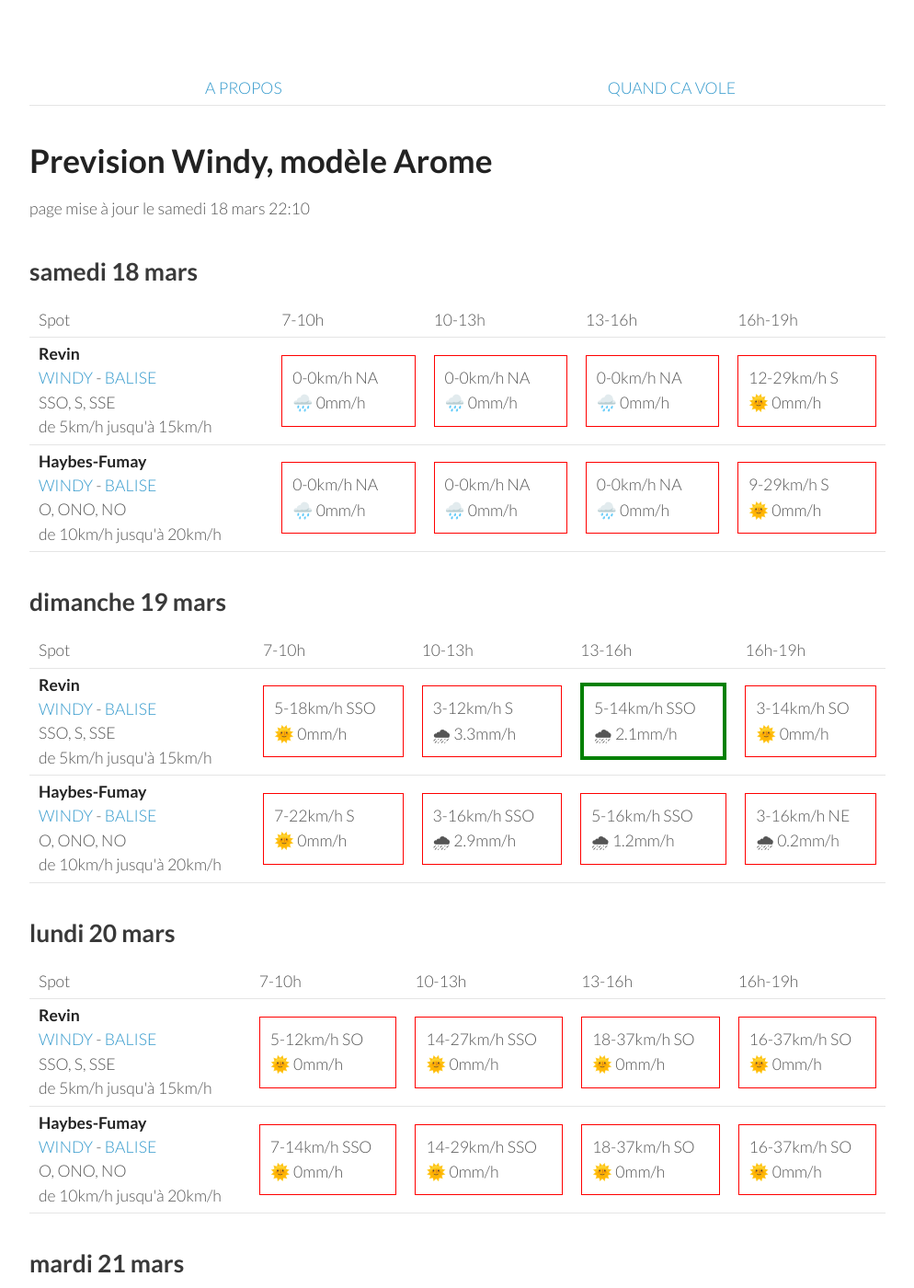
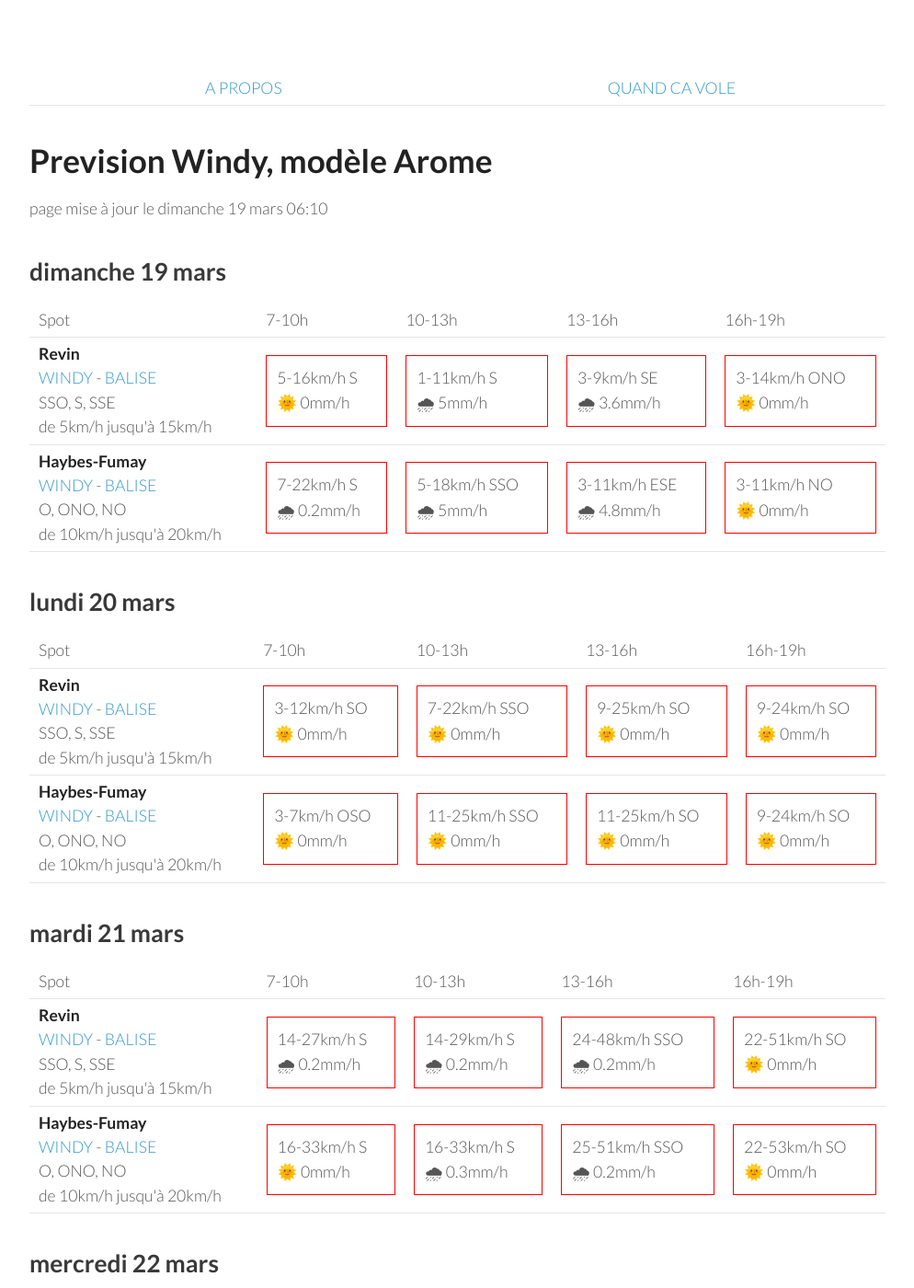
Before and after one commit to parapente-dans-le-nord/parapente-dans-le-nord.github.io, a Jekyll site: the page built from ardennes.markdown, in a window 1280 px wide and 1400 px high. Shown: the whole window at 92% size, without its empty margins (26-1020 px from the left). Built offline with Jekyll 4.4.1, drawn with Linux system fonts in a browser that asks for light colours; some of the changed text lies outside the part shown.

Commit message:
update index.markdown

```diff
--- a/ardennes.markdown
+++ b/ardennes.markdown
@@ -7,42 +7,8 @@ title:  "Tous les spots"
 {: .links}
 
 # Prevision Windy, modèle Arome
-page mise à jour le samedi 18 mars 22:10
+page mise à jour le dimanche 19 mars 06:10
 
-## samedi 18 mars
-
-{::nomarkdown}
-<table>
-  <tbody>
-    <tr>
-      <td>Spot</td>
-      <td>7-10h</td>
-      <td>10-13h</td>
-      <td>13-16h</td>
-      <td>16h-19h</td>
-    </tr>
-<tr>
-        <td><strong>Revin</strong><br><a href="https://windy.com/49.948/4.625?49.543,4.625,8">WINDY</a> - <span class=""><a href="http://www.balisemeteo.com/balise.php?idBalise=5019">BALISE</a> </span><br> <span class="vent-favorable">SSO, S, SSE</span><br><span class="force-vent">de 5km/h jusqu'à 15km/h</span> </td>
-
-            <td><div class="not-flyable"><p>0-0km/h NA</p><p>🌧️ 0mm/h</p></div></td>
-            <td><div class="not-flyable"><p>0-0km/h NA</p><p>🌧️ 0mm/h</p></div></td>
-            <td><div class="not-flyable"><p>0-0km/h NA</p><p>🌧️ 0mm/h</p></div></td>
-            <td><div class="not-flyable"><p>12-29km/h S</p><p>🌞 0mm/h</p></div></td>
-
-    </tr>
-<tr>
-        <td><strong>Haybes-Fumay</strong><br><a href="https://windy.com/49.998/4.715?49.913,4.738,10">WINDY</a> - <span class=""><a href="http://www.balisemeteo.com/balise.php?idBalise=104">BALISE</a> </span><br> <span class="vent-favorable">O, ONO, NO</span><br><span class="force-vent">de 10km/h jusqu'à 20km/h</span> </td>
-
-            <td><div class="not-flyable"><p>0-0km/h NA</p><p>🌧️ 0mm/h</p></div></td>
-            <td><div class="not-flyable"><p>0-0km/h NA</p><p>🌧️ 0mm/h</p></div></td>
-            <td><div class="not-flyable"><p>0-0km/h NA</p><p>🌧️ 0mm/h</p></div></td>
-            <td><div class="not-flyable"><p>9-29km/h S</p><p>🌞 0mm/h</p></div></td>
-
-    </tr>
-
-</tbody>
-</table>
-{:/}
 ## dimanche 19 mars
 
 {::nomarkdown}
@@ -58,20 +24,20 @@ page mise à jour le samedi 18 mars 22:10
 <tr>
         <td><strong>Revin</strong><br><a href="https://windy.com/49.948/4.625?49.543,4.625,8">WINDY</a> - <span class=""><a href="http://www.balisemeteo.com/balise.php?idBalise=5019">BALISE</a> </span><br> <span class="vent-favorable">SSO, S, SSE</span><br><span class="force-vent">de 5km/h jusqu'à 15km/h</span> </td>
 
-            <td><div class="not-flyable"><p>5-18km/h SSO</p><p>🌞 0mm/h</p></div></td>
-            <td><div class="not-flyable"><p>3-12km/h S</p><p>🌧 3.3mm/h</p></div></td>
-            <td><div class="flyable"><p>5-14km/h SSO</p><p>🌧 2.1mm/h</p></div></td>
-            <td><div class="not-flyable"><p>3-14km/h SO</p><p>🌞 0mm/h</p></div></td>
+            <td><div class="not-flyable"><p>5-16km/h S</p><p>🌞 0mm/h</p></div></td>
+            <td><div class="not-flyable"><p>1-11km/h S</p><p>🌧 5mm/h</p></div></td>
+            <td><div class="not-flyable"><p>3-9km/h SE</p><p>🌧 3.6mm/h</p></div></td>
+            <td><div class="not-flyable"><p>3-14km/h ONO</p><p>🌞 0mm/h</p></div></td>
 
 
     </tr>
 <tr>
         <td><strong>Haybes-Fumay</strong><br><a href="https://windy.com/49.998/4.715?49.913,4.738,10">WINDY</a> - <span class=""><a href="http://www.balisemeteo.com/balise.php?idBalise=104">BALISE</a> </span><br> <span class="vent-favorable">O, ONO, NO</span><br><span class="force-vent">de 10km/h jusqu'à 20km/h</span> </td>
 
-            <td><div class="not-flyable"><p>7-22km/h S</p><p>🌞 0mm/h</p></div></td>
-            <td><div class="not-flyable"><p>3-16km/h SSO</p><p>🌧 2.9mm/h</p></div></td>
-            <td><div class="not-flyable"><p>5-16km/h SSO</p><p>🌧 1.2mm/h</p></div></td>
-            <td><div class="not-flyable"><p>3-16km/h NE</p><p>🌧 0.2mm/h</p></div></td>
+            <td><div class="not-flyable"><p>7-22km/h S</p><p>🌧 0.2mm/h</p></div></td>
+            <td><div class="not-flyable"><p>5-18km/h SSO</p><p>🌧 5mm/h</p></div></td>
+            <td><div class="not-flyable"><p>3-11km/h ESE</p><p>🌧 4.8mm/h</p></div></td>
+            <td><div class="not-flyable"><p>3-11km/h NO</p><p>🌞 0mm/h</p></div></td>
 
 
     </tr>
@@ -94,20 +60,20 @@ page mise à jour le samedi 18 mars 22:10
 <tr>
         <td><strong>Revin</strong><br><a href="https://windy.com/49.948/4.625?49.543,4.625,8">WINDY</a> - <span class=""><a href="http://www.balisemeteo.com/balise.php?idBalise=5019">BALISE</a> </span><br> <span class="vent-favorable">SSO, S, SSE</span><br><span class="force-vent">de 5km/h jusqu'à 15km/h</span> </td>
 
-            <td><div class="not-flyable"><p>5-12km/h SO</p><p>🌞 0mm/h</p></div></td>
-            <td><div class="not-flyable"><p>14-27km/h SSO</p><p>🌞 0mm/h</p></div></td>
-            <td><div class="not-flyable"><p>18-37km/h SO</p><p>🌞 0mm/h</p></div></td>
-            <td><div class="not-flyable"><p>16-37km/h SO</p><p>🌞 0mm/h</p></div></td>
+            <td><div class="not-flyable"><p>3-12km/h SO</p><p>🌞 0mm/h</p></div></td>
+            <td><div class="not-flyable"><p>7-22km/h SSO</p><p>🌞 0mm/h</p></div></td>
+            <td><div class="not-flyable"><p>9-25km/h SO</p><p>🌞 0mm/h</p></div></td>
+            <td><div class="not-flyable"><p>9-24km/h SO</p><p>🌞 0mm/h</p></div></td>
 
 
     </tr>
 <tr>
         <td><strong>Haybes-Fumay</strong><br><a href="https://windy.com/49.998/4.715?49.913,4.738,10">WINDY</a> - <span class=""><a href="http://www.balisemeteo.com/balise.php?idBalise=104">BALISE</a> </span><br> <span class="vent-favorable">O, ONO, NO</span><br><span class="force-vent">de 10km/h jusqu'à 20km/h</span> </td>
 
-            <td><div class="not-flyable"><p>7-14km/h SSO</p><p>🌞 0mm/h</p></div></td>
-            <td><div class="not-flyable"><p>14-29km/h SSO</p><p>🌞 0mm/h</p></div></td>
-            <td><div class="not-flyable"><p>18-37km/h SO</p><p>🌞 0mm/h</p></div></td>
-            <td><div class="not-flyable"><p>16-37km/h SO</p><p>🌞 0mm/h</p></div></td>
+            <td><div class="not-flyable"><p>3-7km/h OSO</p><p>🌞 0mm/h</p></div></td>
+            <td><div class="not-flyable"><p>11-25km/h SSO</p><p>🌞 0mm/h</p></div></td>
+            <td><div class="not-flyable"><p>11-25km/h SO</p><p>🌞 0mm/h</p></div></td>
+            <td><div class="not-flyable"><p>9-24km/h SO</p><p>🌞 0mm/h</p></div></td>
 
 
     </tr>
@@ -130,20 +96,20 @@ page mise à jour le samedi 18 mars 22:10
 <tr>
         <td><strong>Revin</strong><br><a href="https://windy.com/49.948/4.625?49.543,4.625,8">WINDY</a> - <span class=""><a href="http://www.balisemeteo.com/balise.php?idBalise=5019">BALISE</a> </span><br> <span class="vent-favorable">SSO, S, SSE</span><br><span class="force-vent">de 5km/h jusqu'à 15km/h</span> </td>
 
-            <td><div class="not-flyable"><p>14-27km/h S</p><p>🌞 0mm/h</p></div></td>
-            <td><div class="not-flyable"><p>14-31km/h S</p><p>🌞 0mm/h</p></div></td>
-            <td><div class="not-flyable"><p>25-50km/h SSO</p><p>🌞 0mm/h</p></div></td>
-            <td><div class="not-flyable"><p>24-51km/h SO</p><p>🌞 0mm/h</p></div></td>
+            <td><div class="not-flyable"><p>14-27km/h S</p><p>🌧 0.2mm/h</p></div></td>
+            <td><div class="not-flyable"><p>14-29km/h S</p><p>🌧 0.2mm/h</p></div></td>
+            <td><div class="not-flyable"><p>24-48km/h SSO</p><p>🌧 0.2mm/h</p></div></td>
+            <td><div class="not-flyable"><p>22-51km/h SO</p><p>🌞 0mm/h</p></div></td>
 
 
     </tr>
 <tr>
         <td><strong>Haybes-Fumay</strong><br><a href="https://windy.com/49.998/4.715?49.913,4.738,10">WINDY</a> - <span class=""><a href="http://www.balisemeteo.com/balise.php?idBalise=104">BALISE</a> </span><br> <span class="vent-favorable">O, ONO, NO</span><br><span class="force-vent">de 10km/h jusqu'à 20km/h</span> </td>
 
-            <td><div class="not-flyable"><p>16-31km/h S</p><p>🌞 0mm/h</p></div></td>
-            <td><div class="not-flyable"><p>16-33km/h S</p><p>🌧 0.2mm/h</p></div></td>
-            <td><div class="not-flyable"><p>25-51km/h SSO</p><p>🌧 0.3mm/h</p></div></td>
-            <td><div class="not-flyable"><p>24-53km/h SO</p><p>🌞 0mm/h</p></div></td>
+            <td><div class="not-flyable"><p>16-33km/h S</p><p>🌞 0mm/h</p></div></td>
+            <td><div class="not-flyable"><p>16-33km/h S</p><p>🌧 0.3mm/h</p></div></td>
+            <td><div class="not-flyable"><p>25-51km/h SSO</p><p>🌧 0.2mm/h</p></div></td>
+            <td><div class="not-flyable"><p>22-53km/h SO</p><p>🌞 0mm/h</p></div></td>
 
 
     </tr>
@@ -166,8 +132,8 @@ page mise à jour le samedi 18 mars 22:10
 <tr>
         <td><strong>Revin</strong><br><a href="https://windy.com/49.948/4.625?49.543,4.625,8">WINDY</a> - <span class=""><a href="http://www.balisemeteo.com/balise.php?idBalise=5019">BALISE</a> </span><br> <span class="vent-favorable">SSO, S, SSE</span><br><span class="force-vent">de 5km/h jusqu'à 15km/h</span> </td>
 
-            <td><div class="not-flyable"><p>25-50km/h SSO</p><p>🌧 1.7mm/h</p></div></td>
-            <td><div class="not-flyable"><p>29-59km/h SSO</p><p>🌧 2.2mm/h</p></div></td>
+            <td><div class="not-flyable"><p>25-46km/h SSO</p><p>🌞 0mm/h</p></div></td>
+            <td><div class="not-flyable"><p>29-55km/h SSO</p><p>🌧 2.3mm/h</p></div></td>
             <td><div class="not-flyable"><p>27-59km/h SO</p><p>🌧 2.5mm/h</p></div></td>
             <td><div class="not-flyable"><p>18-59km/h OSO</p><p>🌧 3.3mm/h</p></div></td>
 
@@ -176,8 +142,8 @@ page mise à jour le samedi 18 mars 22:10
 <tr>
         <td><strong>Haybes-Fumay</strong><br><a href="https://windy.com/49.998/4.715?49.913,4.738,10">WINDY</a> - <span class=""><a href="http://www.balisemeteo.com/balise.php?idBalise=104">BALISE</a> </span><br> <span class="vent-favorable">O, ONO, NO</span><br><span class="force-vent">de 10km/h jusqu'à 20km/h</span> </td>
 
-            <td><div class="not-flyable"><p>25-50km/h SSO</p><p>🌧 1.6mm/h</p></div></td>
-            <td><div class="not-flyable"><p>31-66km/h SSO</p><p>🌧 2mm/h</p></div></td>
+            <td><div class="not-flyable"><p>24-48km/h SSO</p><p>🌞 0mm/h</p></div></td>
+            <td><div class="not-flyable"><p>31-62km/h SSO</p><p>🌧 2.1mm/h</p></div></td>
             <td><div class="not-flyable"><p>25-61km/h SO</p><p>🌧 2.3mm/h</p></div></td>
             <td><div class="not-flyable"><p>18-57km/h OSO</p><p>🌧 3mm/h</p></div></td>
 
```
